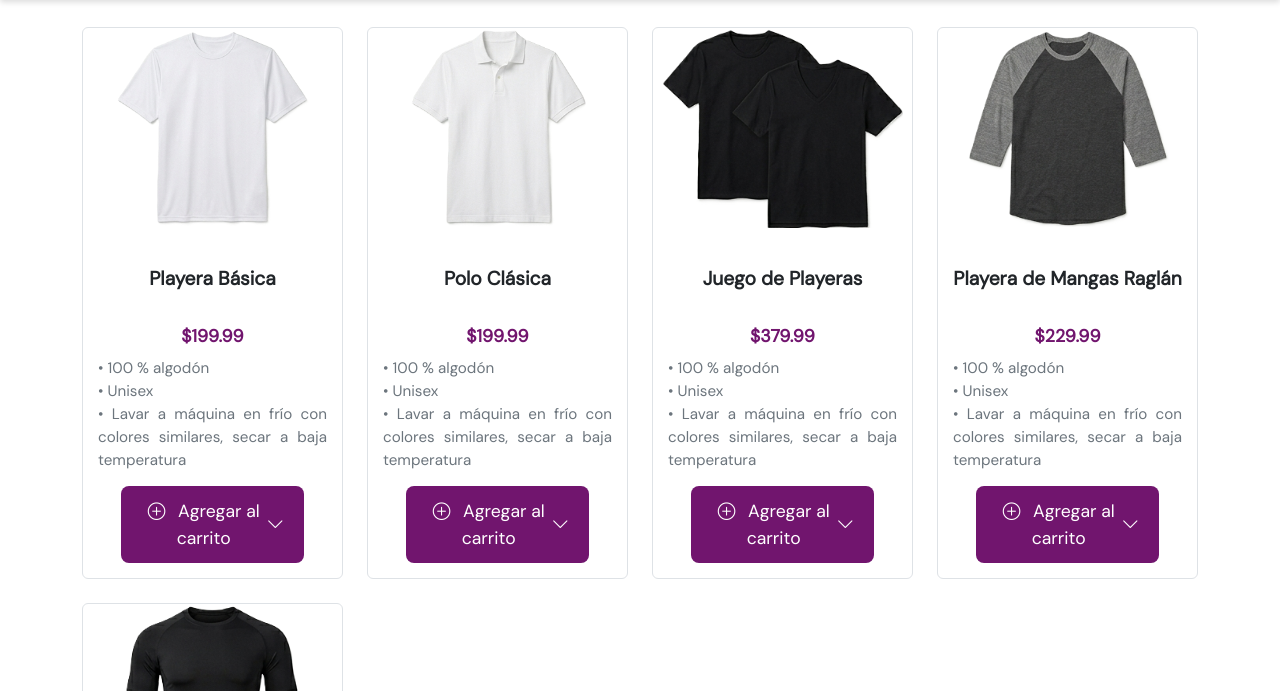
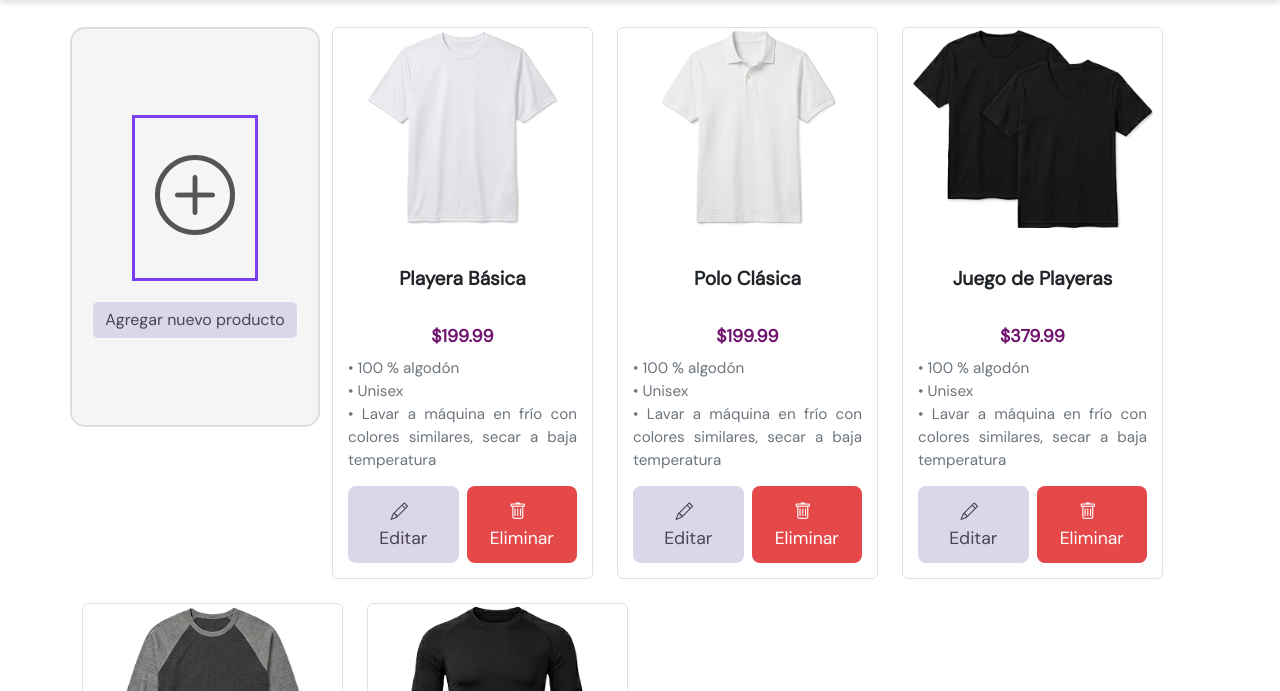
Before and after one commit to jesusmoralesgarita/Turing-s-Bug-Hunters, a website: page HTML/mastercat.html in a window 1280 px wide. Shown: the part 261-952 px from the top of the page. Drawn offline with nearby package versions, Linux system fonts and the light colour scheme; a web font is replaced by a local one.

Commit message:
Se añadieron los botones de editar, eliminar y la card para añadir productos.

```diff
--- a/HTML/CSS/mastercat.css
+++ b/HTML/CSS/mastercat.css
@@ -19,7 +19,89 @@
 
 
 /* GIO */
+.card-add {
+    width: 250px;
+    height: 400px;
+    border: 2px solid #ddd;
+    border-radius: 15px;
+    background-color: #f5f5f5;
 
+    display: flex;
+    flex-direction: column;
+    align-items: center;
+    justify-content: center;
+
+    cursor: pointer;
+    transition: all 0.3s ease;
+}
+
+/* Contenedor del icono */
+.icon-container {
+    border: 3px solid #7b3ff2; /* morado */
+    padding: 20px;
+    margin-bottom: 20px;
+}
+
+/* Icono */
+.icon-container i {
+    font-size: 80px;
+    color: #555;
+}
+
+/* Texto */
+.btn-add {
+    background-color: #dcd6ea !important;
+    color: #4a4458 !important;
+}
+
+/* Hover */
+.card-add:hover {
+    transform: translateY(-5px);
+    border-color: #7b3ff2;
+}
+
+.card-add:hover .icon-container {
+    background-color: #7b3ff2;
+}
+
+.card-add:hover .icon-container i {
+    color: white;
+}
+
+/* estilo de los botones */
+.card-actions .btn-edit {
+    background-color: #dcd6ea;
+    color: #4a4458;
+    border: none;
+    border-radius: 10px;
+    padding: 10px 16px;
+}
+
+.card-actions .btn-delete {
+    background-color: #e54848;
+    color: white;
+    border: none;
+    border-radius: 10px;
+    padding: 10px 16px;
+}
+
+.btn-edit {
+    background-color: #dcd6ea !important;
+    color: #4a4458 !important;
+}
+
+.btn-delete {
+    background-color: #e54848 !important;
+}
+
+/* Hover */
+.btn-edit:hover {
+    background-color: #cfc7e2;
+}
+
+.btn-delete:hover {
+    background-color: #cc3b3b;
+}
 
 
 /* CHUCHO */
--- a/HTML/JS/mastercat.js
+++ b/HTML/JS/mastercat.js
@@ -19,6 +19,10 @@
 
 
 /* GIO */
+// funcion para redirigir a añadir nuevo producto
+function agregarCarrito(){
+    window.location.href = "masteradd.html";
+}
 
 
 
--- a/HTML/mastercat.html
+++ b/HTML/mastercat.html
@@ -6,10 +6,10 @@
     <title>Historial de Compras</title>
     <link href="https://cdn.jsdelivr.net/npm/bootstrap@5.3.8/dist/css/bootstrap.min.css" rel="stylesheet"
         integrity="sha384-sRIl4kxILFvY47J16cr9ZwB07vP4J8+LH7qKQnuqkuIAvNWLzeN8tE5YBujZqJLB" crossorigin="anonymous">
+    <link rel="stylesheet" href="CSS/mastercat.css">
     <link href="https://cdn.jsdelivr.net/npm/bootstrap-icons@1.11.1/font/bootstrap-icons.css" rel="stylesheet">
     <link rel="stylesheet" href="CSS/fonts.css">
     <link rel="stylesheet" href="CSS/style.css">
-    <link rel="stylesheet" href="CSS/mastercat.css">
     <link rel="stylesheet" href="CSS/catalogo.css">
 </head>
 <body>
@@ -106,6 +106,13 @@
 
             <div class="row" id="contenedor">
                 <!--  card -->
+                  <div class="card-add">
+                    <div class="icon-container">
+                        <i class="bi bi-plus-circle"></i>
+                    </div>
+                    <button class="btn btn-light btn-add" onclick="agregarCarrito()">Agregar nuevo producto</button>
+                </div>
+
                 <div class="col-md-3 mb-4">
                     <div class="card h-100">
                         <img src="../HTML/Pictures/playbasica.png" class="card-img-top" alt="Playera Básica">
@@ -119,12 +126,14 @@
                                     • Lavar a máquina en frío con colores similares, secar a baja temperatura
                                 </span>
                             </p>
-
-                            <button  class="btn btn-custom d-flex justify-content-between align-items-center">
-                                <span><i class="bi bi-plus-circle me-2"></i> Agregar al carrito</span>
-                                <i class="bi bi-chevron-down"></i>
-                            </button>
-
+                            <div class="card-actions d-flex gap-2">
+                                <button class="btn btn-light btn-edit">
+                                    <i class="bi bi-pencil me-2"></i> Editar
+                                </button>
+                                <button class="btn btn-danger btn-delete">
+                                    <i class="bi bi-trash me-2"></i> Eliminar
+                                </button>
+                            </div>
                         </div>
                     </div>
                 </div>
@@ -141,10 +150,14 @@
                                     • Lavar a máquina en frío con colores similares, secar a baja temperatura
                                 </span>
                             </p>
-                            <button class="btn btn-custom d-flex justify-content-between align-items-center">
-                                <span><i class="bi bi-plus-circle me-2"></i> Agregar al carrito</span>
-                                <i class="bi bi-chevron-down"></i>
-                            </button>
+                            <div class="card-actions d-flex gap-2">
+                                <button class="btn btn-edit">
+                                    <i class="bi bi-pencil me-2"></i> Editar
+                                </button>
+                                <button class="btn btn-delete">
+                                    <i class="bi bi-trash me-2"></i> Eliminar
+                                </button>
+                            </div>
                         </div>
                     </div>
                 </div>
@@ -161,10 +174,14 @@
                                     • Lavar a máquina en frío con colores similares, secar a baja temperatura
                                 </span>
                             </p>
-                            <button class="btn btn-custom d-flex justify-content-between align-items-center">
-                                <span><i class="bi bi-plus-circle me-2"></i> Agregar al carrito</span>
-                                <i class="bi bi-chevron-down"></i>
-                            </button>
+                            <div class="card-actions d-flex gap-2">
+                                <button class="btn btn-edit">
+                                    <i class="bi bi-pencil me-2"></i> Editar
+                                </button>
+                                <button class="btn btn-delete">
+                                    <i class="bi bi-trash me-2"></i> Eliminar
+                                </button>
+                            </div>
                         </div>
                     </div>
                 </div>
@@ -181,10 +198,14 @@
                                     • Lavar a máquina en frío con colores similares, secar a baja temperatura
                                 </span>
                             </p>
-                            <button class="btn btn-custom d-flex justify-content-between align-items-center">
-                                <span><i class="bi bi-plus-circle me-2"></i> Agregar al carrito</span>
-                                <i class="bi bi-chevron-down"></i>
-                            </button>
+                            <div class="card-actions d-flex gap-2">
+                                <button class="btn btn-edit">
+                                    <i class="bi bi-pencil me-2"></i> Editar
+                                </button>
+                                <button class="btn btn-delete">
+                                    <i class="bi bi-trash me-2"></i> Eliminar
+                                </button>
+                            </div>
                         </div>
                     </div>
                 </div>
@@ -201,10 +222,14 @@
                                     • Lavar a máquina en frío con colores similares, secar a baja temperatura
                                 </span>
                             </p>
-                            <button class="btn btn-custom d-flex justify-content-between align-items-center">
-                                <span><i class="bi bi-plus-circle me-2"></i> Agregar al carrito</span>
-                                <i class="bi bi-chevron-down"></i>
-                            </button>
+                            <div class="card-actions d-flex gap-2">
+                                <button class="btn btn-edit">
+                                    <i class="bi bi-pencil me-2"></i> Editar
+                                </button>
+                                <button class="btn btn-delete">
+                                    <i class="bi bi-trash me-2"></i> Eliminar
+                                </button>
+                            </div>
                         </div>
                     </div>
                 </div>
```
